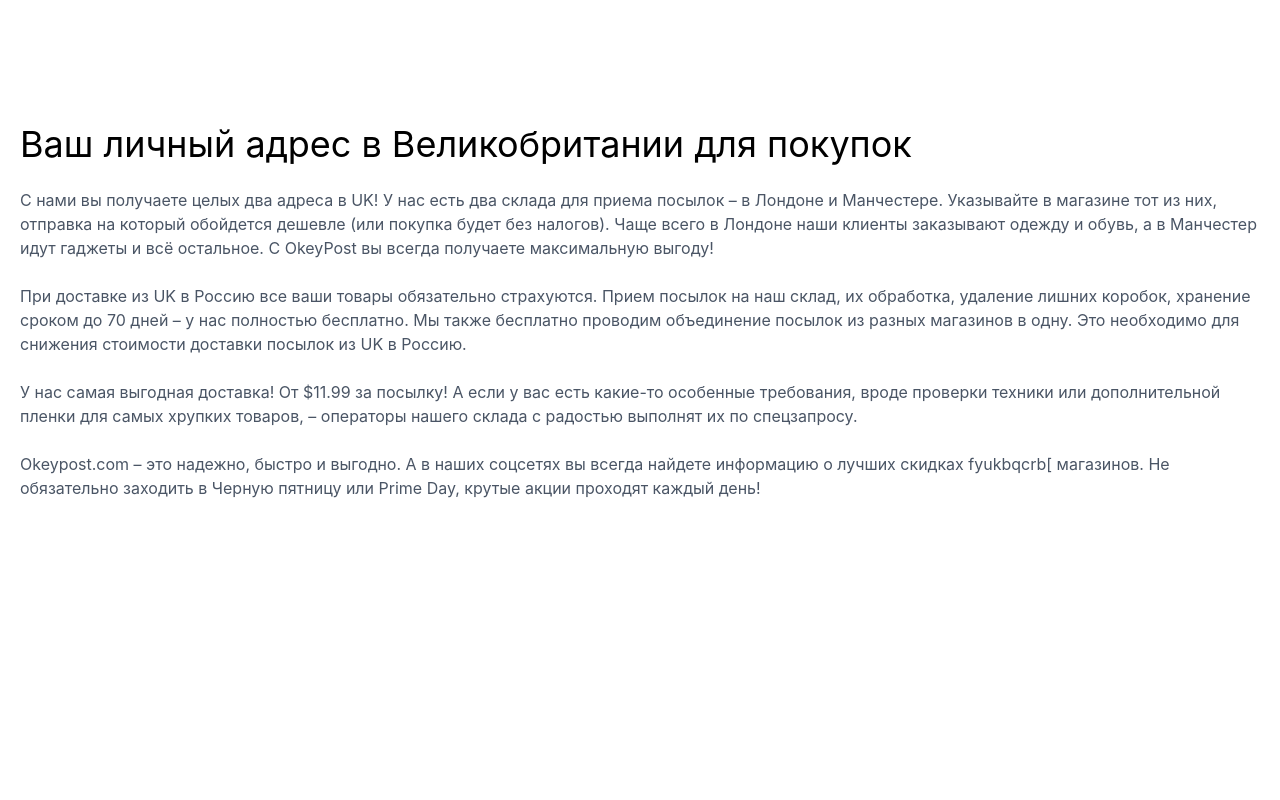
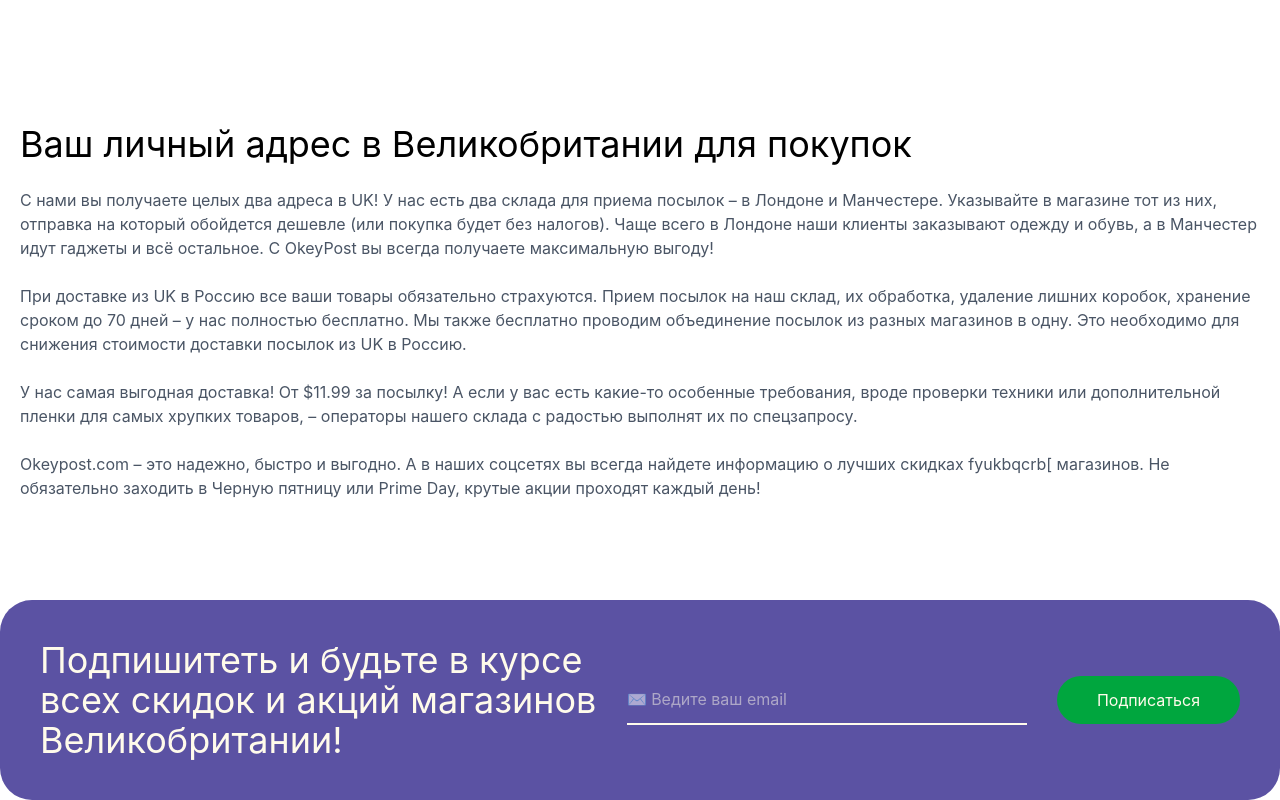
Before and after one commit to shokirovsh01/hw14, a website: page index.html in a window 1280 px wide. Shown: the part 6834-7634 px from the top of the page. Before the commit the page ends 7354 px from the top, so only its background shows below. Drawn offline with nearby package versions, Linux system fonts and the light colour scheme; files that its build step writes are made by us from their sources.

Commit message:
section 9

```diff
--- a/index.html
+++ b/index.html
@@ -431,5 +431,16 @@
 <p class="text-gray-600">Okeypost.com – это надежно, быстро и выгодно. А в наших соцсетях вы всегда найдете информацию о лучших скидках fyukbqcrb[ магазинов. Не обязательно заходить в Черную пятницу или Prime Day, крутые акции проходят каждый день!</p>
 </section>
 
+<!-- section 9 -->
+
+<section class="bg-[#5B52A3] max-w-325 m-auto justify-between mt-20 rounded-4xl p-10 flex flex-col text-amber-50 lg:flex-row gap-5 items-center">
+
+<h1 class="lg:text-4xl text-3xl">Подпишитеть и будьте в курсе <br> всех скидок и акций магазинов <br> Великобритании!</h1>
+
+<input class="lg:w-100 w-70 border-b-2 py-3 " placeholder="✉ Ведите ваш email" type="email">
+
+<button class="p-3 px-10 rounded-4xl bg-green-600 text-amber-50">Подписаться</button>
+</section>
+
 </body>
 </html>
```
